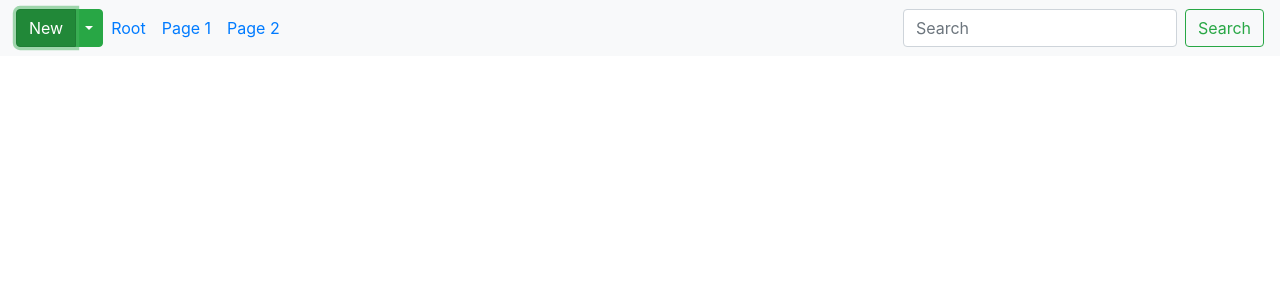
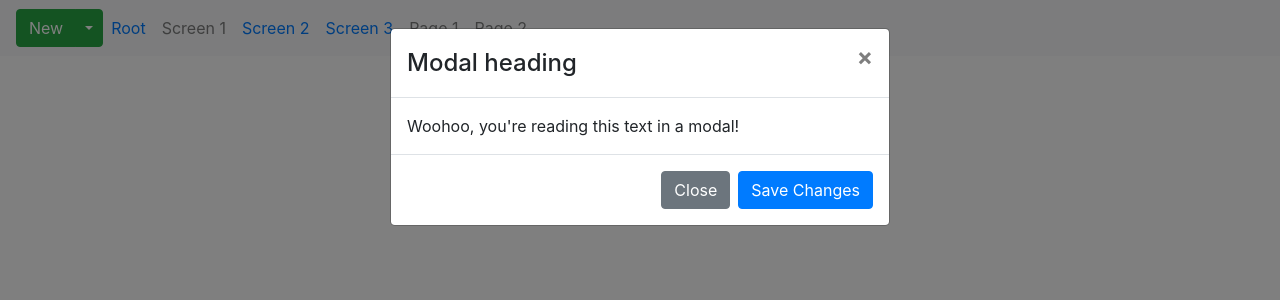
Before and after one commit to djbauman/react-sandbox, a React (Create React App) app: page / in a window 1280 px wide. Both pictures are taken after a click on the button "New". Shown: the top 300 px of the page. Built offline with nearby package versions, Linux system fonts and the light colour scheme.

Commit message:
update modal1

```diff
--- a/src/components/App.js
+++ b/src/components/App.js
@@ -2,8 +2,12 @@ import React from "react";
 import { BrowserRouter as Router, Switch, Route, Link } from "react-router-dom";
 
 import Root  from "./Root";
-import Page1 from "./Page1";
-import Page2 from "./Page2";
+import Screen1 from "./Screen1";
+import Screen2 from "./Screen2";
+import Screen3 from "./Screen3";
+import MyModal1 from "./MyModal1";
+import MyModal2 from "./MyModal2";
+import MyModal3 from "./MyModal3";
 
 export class App extends React.Component {
   render() {
@@ -11,8 +15,12 @@ export class App extends React.Component {
       <Router>
         <Root />
         <Switch>
-          <Route path={"/page1"} component={Page1} />
-          <Route path={"/page2"} component={Page2} />
+          <Route path={"/screen1"} component={Screen1} />
+          <Route path={"/screen2"} component={Screen2} />
+          <Route path={"/screen3"} component={Screen3} />
+          <Route path={"/action-1"} component={MyModal1} />
+          <Route path={"/action-2"} component={MyModal2} />
+          <Route path={"/action-3"} component={MyModal3} />
         </Switch>
       </Router>
     );
--- a/src/components/Header.js
+++ b/src/components/Header.js
@@ -1,34 +1,32 @@
 import React from "react";
-import { BrowserRouter as Router, Switch, Route, Link } from "react-router-dom";
-import { Navbar, Nav, NavDropdown, Form, FormControl, Button, ButtonGroup, Dropdown } from "react-bootstrap";
+import { Link } from "react-router-dom";
+import { Navbar, Nav } from "react-bootstrap";
 import { NewButton } from "./NewButton";
 
 export const Header = (props) => {
+
+  let handleClick = () => {
+    console.log();
+  }
+
   return (
-    <div class="css-tester">
+    <div>
       <Navbar bg="light" expand="lg">
-        <Dropdown as={ButtonGroup}>
-          <Button variant="success">New</Button>
-          <Dropdown.Toggle split variant="success" id="dropdown-split-basic" />
-          <Dropdown.Menu>
-            <Dropdown.Item><Link to="/action-1">New thing 1</Link></Dropdown.Item>
-            <Dropdown.Item><Link to="/action-2">New thing 2</Link></Dropdown.Item>
-            <Dropdown.Item><Link to="/action-3">New thing 3</Link></Dropdown.Item>
-          </Dropdown.Menu>
-        </Dropdown>
+        <NewButton />
         <Navbar.Toggle aria-controls="basic-navbar-nav" />
         <Navbar.Collapse id="basic-navbar-nav">
           <Nav className="mr-auto">
-            <Nav.Link><Link to="/">Root</Link></Nav.Link>
-            <Nav.Link><Link to="/page1">Page 1</Link></Nav.Link>
-            <Nav.Link><Link to="/page2">Page 2</Link></Nav.Link>
-            {/* <Nav.Link href="/page1">Page 1</Nav.Link>
-            <Nav.Link href="/page2">Page 2</Nav.Link> */}
+            <Nav.Link><Link to="/">Root</Link></Nav.Link> {/* Make this an image? */}
+            <Nav.Link>Screen 1</Nav.Link>
+            <Nav.Link><Link to="/screen2">Screen 2</Link></Nav.Link>
+            <Nav.Link><Link to="/screen3">Screen 3</Link></Nav.Link>
+            <Nav.Link href="/page1">Page 1</Nav.Link>
+            <Nav.Link href="/page2">Page 2</Nav.Link>
           </Nav>
-          <Form inline>
+          {/* <Form inline>
             <FormControl type="text" placeholder="Search" className="mr-sm-2" />
             <Button variant="outline-success">Search</Button>
-          </Form>
+          </Form> */}
         </Navbar.Collapse>
       </Navbar>
     </div>
--- a/src/components/NewButton.js
+++ b/src/components/NewButton.js
@@ -1,21 +1,64 @@
 import React, { Component } from 'react';
-import { Button, Dropdown } from "react-bootstrap";
+import { Link } from "react-router-dom";
+import { Modal, Button, ButtonGroup, Dropdown } from "react-bootstrap";
+import MyModal1 from './MyModal1';
+
 
 export class NewButton extends Component {
+  constructor(props) {
+    super(props);
+    this.state = {
+      show: false
+    };
+  }
+
+  onClickNewButton = () => {
+    console.log("Clicked onClickNewButton.");
+    this.setState({
+      show: true
+    })
+  }
+
+  handleClose = () => {
+    console.log("Clicked handleClose.");
+    this.setState({
+      show: false
+    })
+
+  }
+
   render() {
-    return(
+    let Modal1 = <Modal show={this.state.show} onHide={this.handleClose}>
+      <Modal.Header closeButton>
+        <Modal.Title>Modal heading</Modal.Title>
+      </Modal.Header>
+      <Modal.Body>Woohoo, you're reading this text in a modal!</Modal.Body>
+      <Modal.Footer>
+        <Button variant="secondary" onClick={this.handleClose}>
+          Close
+    </Button>
+        <Button variant="primary" onClick={this.handleClose}>
+          Save Changes
+    </Button>
+      </Modal.Footer>
+    </Modal>
+
+    return (
       <div>
-        <Dropdown>
-          <Dropdown.Toggle variant="success" id="dropdown-basic">
-            Dropdown Button
-        </Dropdown.Toggle>
-
+        <Dropdown as={ButtonGroup}>
+          <Button variant="success" onClick={this.onClickNewButton} >New</Button>
+          <Dropdown.Toggle split variant="success" id="dropdown-split-basic" />
           <Dropdown.Menu>
-            <Dropdown.Item href="#/action-1">Action</Dropdown.Item>
-            <Dropdown.Item href="#/action-2">Another action</Dropdown.Item>
-            <Dropdown.Item href="#/action-3">Something else</Dropdown.Item>
+            <Dropdown.Item><Link to="/action-1">New thing 1</Link></Dropdown.Item>
+            <Dropdown.Item><Link to="/action-2">New thing 2</Link></Dropdown.Item>
+            <Dropdown.Divider />
+            <Dropdown.Item><Link to="/action-3">New thing 3</Link></Dropdown.Item>
           </Dropdown.Menu>
         </Dropdown>
+
+        {Modal1}
+
+
       </div>
     )
   }
--- a/src/components/Page1.js
+++ /dev/null
@@ -1,48 +0,0 @@
-import React, { Component, useState } from "react";
-import { Modal, Button } from "react-bootstrap";
-
- function Example() {
-  const [show, setShow] = useState(false);
-
-  return (
-    <>
-      <Button variant="primary" onClick={() => setShow(true)}>
-        Custom Width Modal
-      </Button>
-
-      <Modal
-        show={show}
-        onHide={() => setShow(false)}
-        dialogClassName="modal-90w"
-        aria-labelledby="example-custom-modal-styling-title"
-      >
-        <Modal.Header closeButton>
-          <Modal.Title id="example-custom-modal-styling-title">
-            Custom Modal Styling
-          </Modal.Title>
-        </Modal.Header>
-        <Modal.Body>
-          <p>
-            Ipsum molestiae natus adipisci modi eligendi? Debitis amet quae unde
-            commodi aspernatur enim, consectetur. Cumque deleniti temporibus
-            ipsam atque a dolores quisquam quisquam adipisci possimus
-            laboriosam. Quibusdam facilis doloribus debitis! Sit quasi quod
-            accusamus eos quod. Ab quos consequuntur eaque quo rem! Mollitia
-            reiciendis porro quo magni incidunt dolore amet atque facilis ipsum
-            deleniti rem!
-          </p>
-        </Modal.Body>
-      </Modal>
-    </>
-  );
-}
-
-export default class Page1 extends Component {
-  render() {
-    return (
-      <div>
-        <h3>Page 1 goes here.</h3>
-      </div>
-    )
-  }
-}
--- a/src/components/Page2.js
+++ /dev/null
@@ -1,12 +0,0 @@
-import React, { Component, useState } from "react";
-import { Modal, Button } from "react-bootstrap";
-
-export default class Page2 extends Component {
-  render() {
-    return (
-      <div>
-        <h3>Page 2 goes here.</h3>
-      </div>
-    )
-  }
-}
--- a/src/index.js
+++ b/src/index.js
@@ -7,9 +7,9 @@ import App from './components/App';
 import * as serviceWorker from './serviceWorker';
 
 ReactDOM.render(
-  // <React.StrictMode>
-    <App />,
-  // </React.StrictMode>,
+  <React.StrictMode>
+    <App />
+  </React.StrictMode>,
   document.getElementById('root')
 );
 
```
